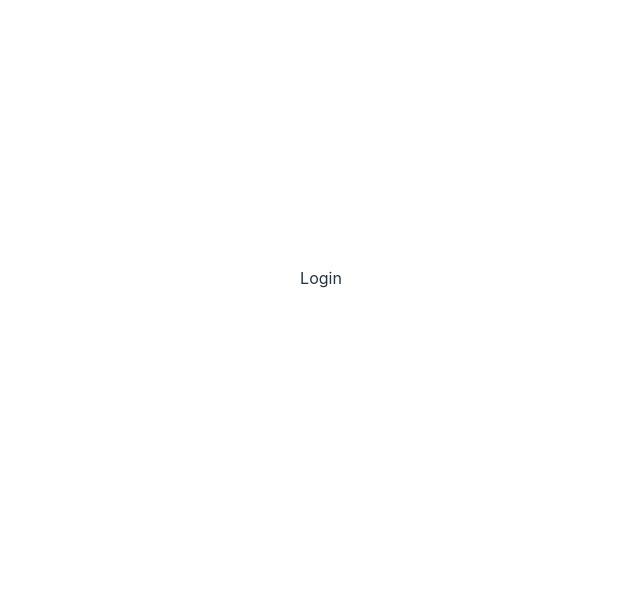
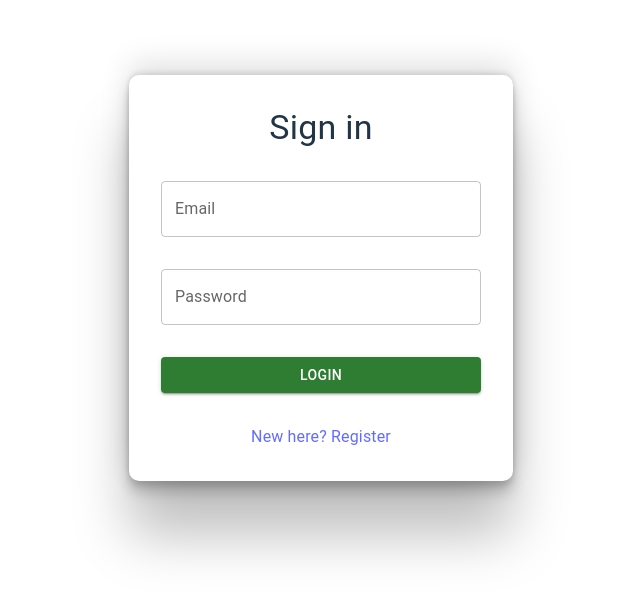
Before and after one commit to Arun1only1/todo-frontend, a React (Vite) app: page /login in a window 1280 px wide. Shown: the part 122-718 px from the top of the page, without its empty margins (319-959 px from the left). Built offline with nearby package versions, Linux system fonts and the light colour scheme.

Commit message:
login user

```diff
--- /dev/null
+++ b/src/components/CustomSnackbar.jsx
@@ -0,0 +1,35 @@
+import * as React from "react";
+import Stack from "@mui/material/Stack";
+import Button from "@mui/material/Button";
+import Snackbar from "@mui/material/Snackbar";
+import MuiAlert from "@mui/material/Alert";
+
+const Alert = React.forwardRef(function Alert(props, ref) {
+  return <MuiAlert elevation={6} ref={ref} variant="filled" {...props} />;
+});
+
+const CustomSnackbar = (props) => {
+  const { open, setOpen, severity, message } = props;
+
+  const handleClick = () => {
+    setOpen(true);
+  };
+
+  const handleClose = (event, reason) => {
+    if (reason === "clickaway") {
+      return;
+    }
+
+    setOpen(false);
+  };
+
+  return (
+    <Snackbar open={open} autoHideDuration={6000} onClose={handleClose}>
+      <Alert onClose={handleClose} severity={severity} sx={{ width: "100%" }}>
+        {message}
+      </Alert>
+    </Snackbar>
+  );
+};
+
+export default CustomSnackbar;
--- a/src/main.jsx
+++ b/src/main.jsx
@@ -5,11 +5,12 @@ import "./App.css";
 import { createBrowserRouter, RouterProvider } from "react-router-dom";
 import Register from "./pages/Register";
 import Login from "./pages/Login";
+import Home from "./pages/Home";
 
 const router = createBrowserRouter([
   {
     path: "/",
-    element: <div>Hello world!</div>,
+    element: <Home />,
   },
   {
     path: "/register",
--- /dev/null
+++ b/src/pages/Home.jsx
@@ -0,0 +1,7 @@
+import React from "react";
+
+const Home = () => {
+  return <div>Home</div>;
+};
+
+export default Home;
--- a/src/pages/Login.jsx
+++ b/src/pages/Login.jsx
@@ -1,7 +1,95 @@
-import React from "react";
+import React, { useState } from "react";
+import { Formik } from "formik";
+import * as Yup from "yup";
+import { Button, FormControl, TextField, Typography } from "@mui/material";
+import { Link, useNavigate } from "react-router-dom";
+import axios from "axios";
 
 const Login = () => {
-  return <div>Login</div>;
+  const [error, setError] = useState("");
+  const navigate = useNavigate();
+
+  const loginUser = async (values) => {
+    try {
+      const response = await axios.post(
+        "http://localhost:4000/user/login",
+        values
+      );
+
+      navigate("/");
+    } catch (error) {
+      setError(error.response.data.message);
+      console.log(error.response.data.message);
+    }
+  };
+  return (
+    <>
+      {error && (
+        <Typography variant="h6" sx={{ color: "red" }}>
+          {error}
+        </Typography>
+      )}
+      <Formik
+        initialValues={{ email: "", password: "" }}
+        validationSchema={Yup.object({
+          email: Yup.string()
+            .email("Invalid email address.")
+            .required("Email is required."),
+          password: Yup.string().required("Password is required."),
+        })}
+        onSubmit={async (values) => {
+          await loginUser(values);
+        }}
+      >
+        {({ getFieldProps, touched, errors, handleSubmit }) => (
+          <form
+            onSubmit={handleSubmit}
+            style={{
+              boxShadow:
+                "rgba(0, 0, 0, 0.25) 0px 54px 55px, rgba(0, 0, 0, 0.12) 0px -12px 30px, rgba(0, 0, 0, 0.12) 0px 4px 6px, rgba(0, 0, 0, 0.17) 0px 12px 13px, rgba(0, 0, 0, 0.09) 0px -3px 5px",
+              display: "flex",
+              flexDirection: "column",
+              justifyContent: "center",
+              alignItems: "center",
+              gap: "2rem",
+              padding: "2rem",
+              minWidth: "25vw",
+              borderRadius: "10px",
+            }}
+          >
+            <Typography variant="h4">Sign in</Typography>
+            <FormControl fullWidth>
+              <TextField
+                label="Email"
+                variant="outlined"
+                {...getFieldProps("email")}
+              />
+
+              {touched.email && errors.email ? <div>{errors.email}</div> : null}
+            </FormControl>
+
+            <FormControl fullWidth>
+              <TextField
+                label="Password"
+                variant="outlined"
+                {...getFieldProps("password")}
+              />
+
+              {touched.password && errors.password ? (
+                <div>{errors.password}</div>
+              ) : null}
+            </FormControl>
+            <Button type="submit" variant="contained" color="success" fullWidth>
+              Login
+            </Button>
+            <Link to="/register">
+              <Typography>New here? Register</Typography>
+            </Link>
+          </form>
+        )}
+      </Formik>
+    </>
+  );
 };
 
 export default Login;
--- a/src/pages/Register.jsx
+++ b/src/pages/Register.jsx
@@ -5,6 +5,7 @@ import Radio from "@mui/material/Radio";
 import RadioGroup from "@mui/material/RadioGroup";
 import { Formik } from "formik";
 import * as React from "react";
+import { useState } from "react";
 import * as Yup from "yup";
 import axios from "axios";
 import Visibility from "@mui/icons-material/Visibility";
@@ -20,8 +21,13 @@ import {
   Typography,
 } from "@mui/material";
 import { Link, useNavigate } from "react-router-dom";
+import CustomSnackbar from "../components/CustomSnackbar";
 
 const Register = () => {
+  const [open, setOpen] = useState(false);
+  const [message, setMessage] = useState("");
+  const [severity, setSeverity] = useState("");
+
   const [showPassword, setShowPassword] = React.useState(false);
   const navigate = useNavigate();
 
@@ -33,17 +39,29 @@ const Register = () => {
 
   const registerUser = async (values) => {
     try {
-      const data = await axios.post(
+      const response = await axios.post(
         "http://localhost:4000/user/register",
         values
       );
 
       navigate("/login");
+      setOpen(true);
+      setMessage(response?.data?.message);
+      setSeverity("success");
     } catch (error) {
-      console.log(error);
+      setOpen(true);
+      setMessage(error.response.data.message);
+      setSeverity("error");
     }
   };
   return (
+    <>
+      <CustomSnackbar
+        open={open}
+        setOpen={setOpen}
+        message={message}
+        severity={severity}
+      />
       <Formik
         initialValues={{
           firstName: "",
@@ -71,7 +89,9 @@ const Register = () => {
             .min(4, "Password must be at least 4 characters.")
             .max(16, "Password must be at max 16 characters.")
             .required(),
-        gender: Yup.string().trim().oneOf(["male", "female", "preferNotToSay"]),
+          gender: Yup.string()
+            .trim()
+            .oneOf(["male", "female", "preferNotToSay"]),
         })}
         onSubmit={async (values) => {
           await registerUser(values);
@@ -192,6 +212,7 @@ const Register = () => {
           </form>
         )}
       </Formik>
+    </>
   );
 };
 
```
Also changed, not shown: .eslintrc.cjs. Lines whose indentation alone changed are shown as unchanged.
